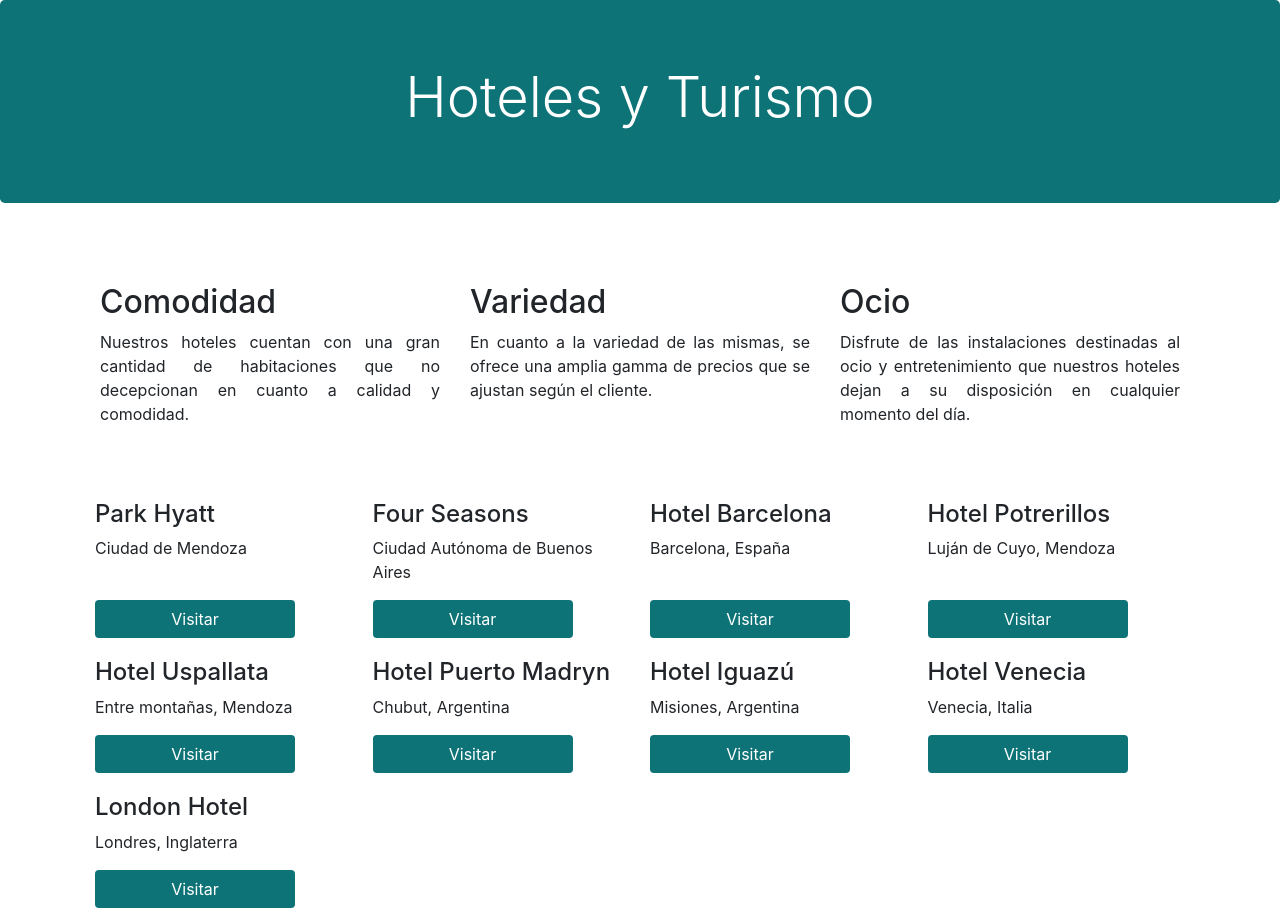
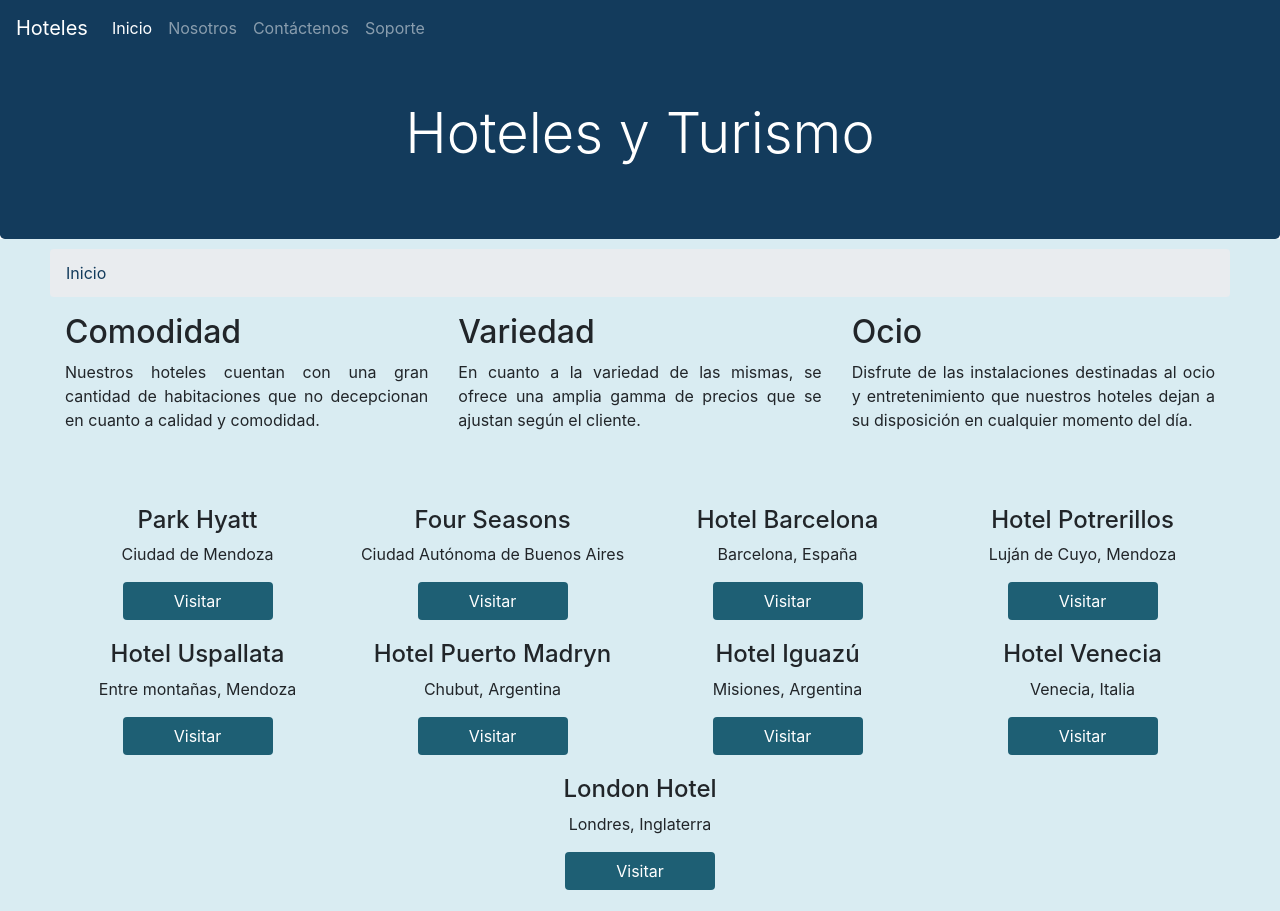
Before and after one commit to JuaniOlguin/guia-hoteles, a website: page index.html in a window 1280 px wide. Shown: the top 911 px of the page. Drawn offline with nearby package versions, Linux system fonts and the light colour scheme.

Commit message:
Agregada navbar y pagina about, todo responsive

```diff
--- a/css/main.css
+++ b/css/main.css
@@ -1,27 +1,57 @@
+.navbar{
+    background-color: #133b5c;
+    width:100%;
+}
+.navbar a,li{
+    color:white;
+}
 .jumbotron{
-    background-color: #0d7377;
+    background-color: #133b5c;
     color: white;
+    margin-bottom: 0;
+    padding-top: 100px
+}
+.cuerpo{
+    background-color: #d9ecf2;
+    margin: 0 auto;
+    padding: 10px 50px 40px 50px;
+    height: auto;
+}
+.breadcrumb-item a{
+    color: #133b5c
 }
 .card-hotel{
     flex: 1 20vw;
     padding: 10px;
+    align-items: center;
+    text-align: center;
 }
 .btn-card{
-    background-color: #0d7377;
+    background-color: #1e5f74;
     color: white;
-    width: 100%;
-    max-width: 200px;!important
+    width: 150px;
+    max-width: 200px;
 }
 .btn:hover{
-    background-color: #212121;
+    background-color: #1d2d50;
     color: white;
 }
 .pie{
     display: flex;
+    width: 100%;
     margin: 0 auto;
-    background-color: #0d7377;
+    background-color: #133b5c;
     align-items: center;
 }
+/*.pie-about{
+    position: absolute;
+    bottom: 0;
+    display: flex;
+    width: 100%;
+    margin: 0 auto;
+    background-color: #133b5c;
+    align-items: center;
+}*/
 .contRedes{
     color: white;
     padding: 10px;
--- a/index.html
+++ b/index.html
@@ -9,15 +9,32 @@
     <link rel="stylesheet" href="node_modules/bootstrap/dist/css/bootstrap.min.css">
     <link rel="stylesheet" href="css/main.css">
 
-    <title>Guía Hoteles</title>
+    <title>Inicio - Guía Hoteles</title>
   </head>
   <body>
-
+    <nav class="navbar navbar-expand-sm navbar-dark fixed-top">
+        <a href="index.html" class="navbar-brand">Hoteles</a>
+        <button class="navbar-toggler" type="button" data-toggle="collapse" data-target="#navbarSupportedContent" aria-controls="navbarSupportedContent" aria-expanded="false" aria-label="Toggle navigation">
+            <span class="navbar-toggler-icon"></span>
+        </button>
+        <div class="collapse navbar-collapse" id="navbarSupportedContent">
+            <ul class="navbar-nav mr-auto">
+                <li class="navbar-item active"><a href="index.html" class="nav-link">Inicio</a></li>
+                <li class="navbar-item"><a href="about.html" class="nav-link">Nosotros</a></li>
+                <li class="navbar-item"><a href="#" class="nav-link">Contáctenos</a></li>
+                <li class="navbar-item"><a href="#" class="nav-link">Soporte</a></li>
+            </ul>
+        </div>
+    </nav>
     <div class="jumbotron">
         <h1 class="display-4" style="text-align: center;">Hoteles y Turismo</h1>
     </div>
-    <div class="container">
-        <br><br>
+    <div class="container-fluid cuerpo">
+        <nav aria-label="breadcrumb">
+            <ol class="breadcrumb">
+              <li class="breadcrumb-item" aria-current="page"><a href="index.html">Inicio</a></li>
+            </ol>
+          </nav>
         <div class="d-flex flex-wrap">
             <div class="col-sm-12 col-md-4 col-lg-4">
                 <h2>Comodidad</h2>
@@ -33,7 +50,6 @@
             </div>
         </div>
         <br><br>
-
         <div class="d-flex flex-wrap">
             <div class="card-hotel d-flex flex-column justify-content-between">
                 <div>
```
Also changed, not shown: about.html (added, +97 -0 lines).
